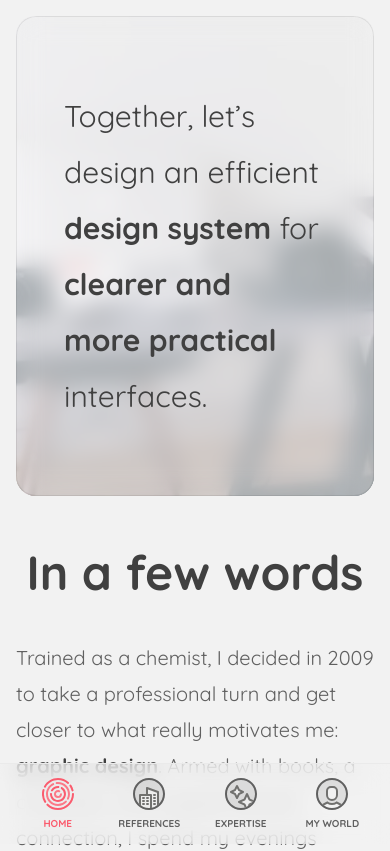
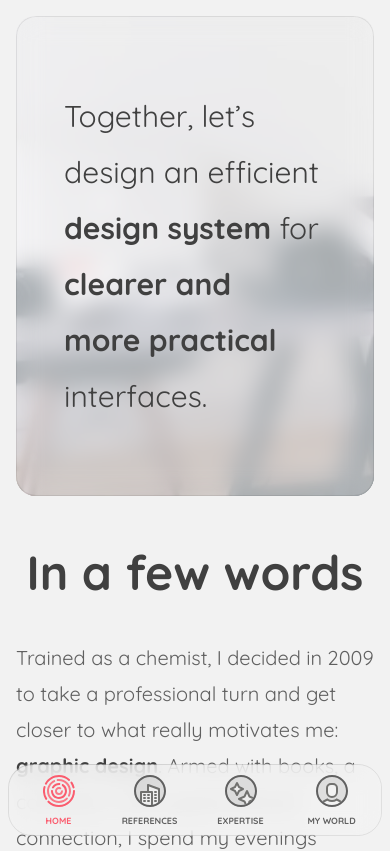
Before and after one commit to Bibalox/portfolio, a Vue app: page / in a window 390 px wide. Shown: the top 851 px of the page. Built offline with nearby package versions, Linux system fonts and the light colour scheme.

Commit message:
💄 ♻️ Improve the footer for iOS 26

```diff
--- a/src/components/common/AppHeader.vue
+++ b/src/components/common/AppHeader.vue
@@ -7,8 +7,8 @@ const routes = ['home', 'references', 'skills', 'world']
 
 <template>
   <header class="app-header">
-    <div class="app-header__background" />
     <div class="app-header__wrapper">
+      <div class="app-header__background" />
       <router-link to="/" class="app-header__logo-link">
         <svg class="app-header__logo app-header__logo--full">
           <use href="#logo-full" />
@@ -50,9 +50,11 @@ const routes = ['home', 'references', 'skills', 'world']
   &__background {
     background-color: var(--background-primary);
     height: 100%;
+    left: 0;
     opacity: .6;
     position: absolute;
     width: 100%;
+    z-index: -1;
   }
 
   &__wrapper {
@@ -61,7 +63,6 @@ const routes = ['home', 'references', 'skills', 'world']
     gap: 40px;
     height: 80px;
     max-width: 1200px;
-    position: relative;
     width: 100%;
   }
 
@@ -113,10 +114,29 @@ const routes = ['home', 'references', 'skills', 'world']
   }
 
   @media (max-width: 680px) {
+    -webkit-backdrop-filter: none;
+    backdrop-filter: none;
     bottom: 0;
-    border-top: 1px solid var(--system-solid-250);
-    padding: 0 16px;
+    padding: 8px;
     top: unset;
+
+    &__background {
+      border-radius: 24px;
+      opacity: .7;
+    }
+
+    &__wrapper {
+      -webkit-backdrop-filter: blur(12px);
+      backdrop-filter: blur(12px);
+      border: 1px solid var(--stroke-medium);
+      border-radius: 24px;
+      height: unset;
+      padding: 7px 4px;
+    }
+
+    &__nav {
+      gap: 0;
+    }
 
     &__logo, &__logo-link, &__theme-switcher-wrapper {
       display: none;
--- a/src/components/common/childs/AppHeader/AppHeaderLink.vue
+++ b/src/components/common/childs/AppHeader/AppHeaderLink.vue
@@ -61,7 +61,7 @@ defineProps<{ id: string }>()
     flex-direction: column;
     gap: 8px;
     height: auto;
-    padding: 0;
+    padding: 2px 0 0;
 
     &__icon {
       --primary-stroke: var(--system-solid-700);
--- a/src/styles/font.scss
+++ b/src/styles/font.scss
@@ -64,7 +64,7 @@ button {font-family: inherit}
 .label {
 
   &-xs {
-    font-size: 1.0rem;
+    font-size: .9rem;
     line-height: 1.2rem;
     text-transform: uppercase;
   }
```
